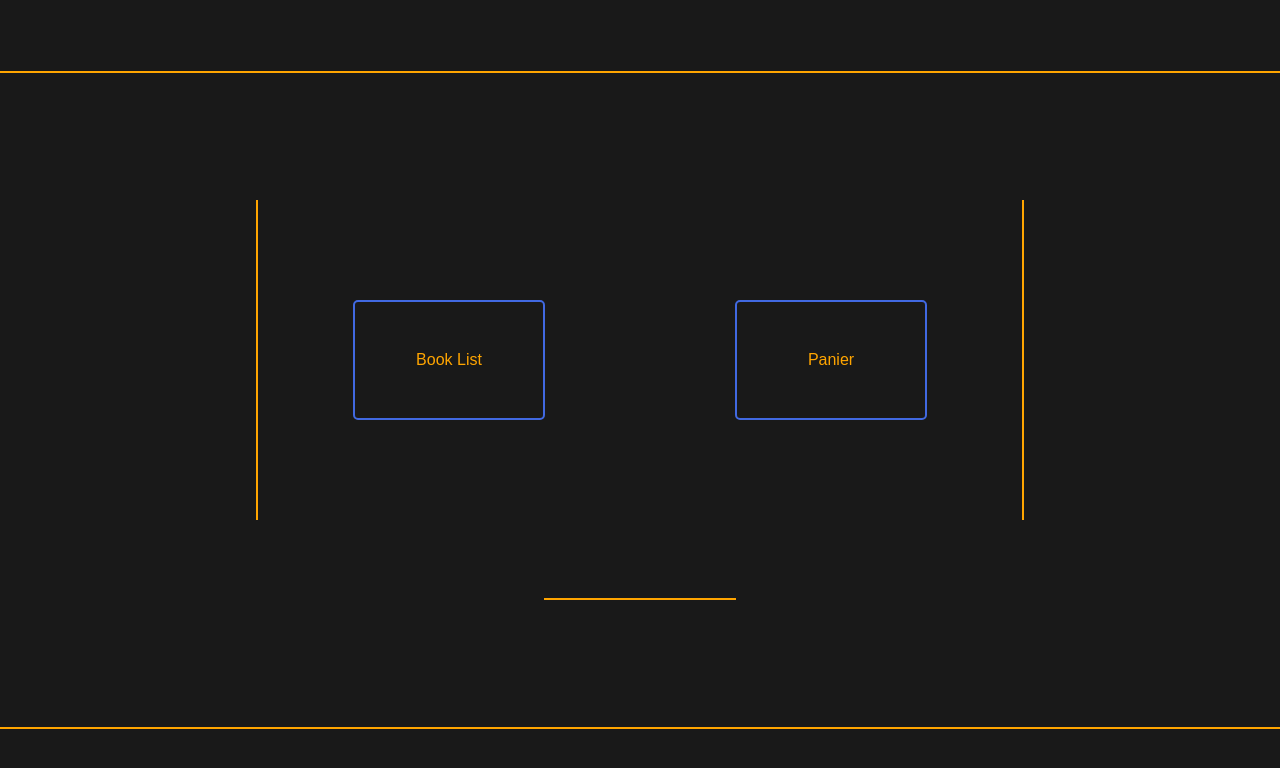
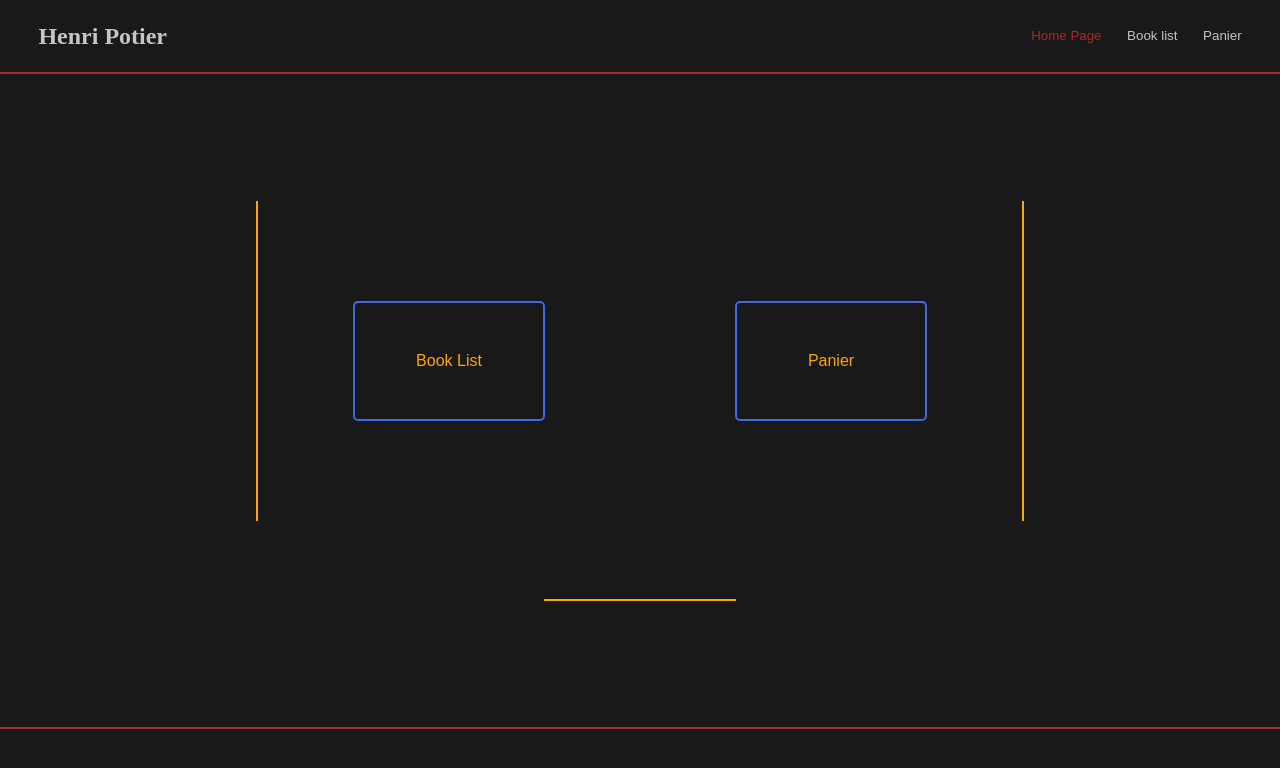
Before and after one commit to masoud-mdar/P-S-Project, a React (Create React App) app in the folder client/: page / in a window 1280 px wide. Shown: the top 768 px of the page. Built offline with nearby package versions, Linux system fonts and the light colour scheme.

Commit message:
navbar set

```diff
--- a/client/src/components/App.js
+++ b/client/src/components/App.js
@@ -1,10 +1,11 @@
 import React, {useState} from "react"
 
-import axios from "axios"
 import LoadPage from "./LoadPage"
 import MainPage from "./MainPage"
 import ListPage from "./ListPage"
 import MoreInfo from "./MoreInfo"
+import Panier from "./Panier"
+import Navbar from "./Navbar"
 
 const App = () => {
 
@@ -22,7 +23,10 @@ const App = () => {
         const {name, id} = Event.target
 
         switch (name) {
+
             case "book-list" :
+
+                if (!booksList.length) {
 
                     setIsLoading(true)
 
@@ -40,6 +44,14 @@ const App = () => {
 
                             setBooksList(data)
                         })
+
+                } else {
+
+                    setIsListPage(true)
+                    setIsMainPage(false)
+                    setIsPanier(false)
+                    setSelectedBook("")
+                }
 
                 break
 
@@ -63,6 +75,7 @@ const App = () => {
             case "show-less" :
                 setIsShowMore(false)
                 break
+
             case "synopsis-close" :
                 setIsMoreInfo(false)
                 setIsShowMore(false)
@@ -74,8 +87,17 @@ const App = () => {
                     prevPanier.push(id)
                     return prevPanier
                 })
-                console.log(panier)
                 break
+
+            case "nav-home-btn" :
+                setIsMainPage(true)
+                setIsMoreInfo(false)
+                setIsShowMore(false)
+                setIsPanier(false)
+                setIsListPage(false)
+                setSelectedBook("")
+                break
+
             default :
                 console.log(name)
         }
@@ -98,7 +120,15 @@ const App = () => {
 
                         <div className="container">
 
-                            <div className="nav-bar"></div>
+                            <Navbar
+                                data={{
+                                    handleClick: handleClick,
+                                    panier: panier,
+                                    isMainPage: isMainPage,
+                                    isListPage: isListPage,
+                                    isPanier: isPanier
+                                }}
+                            />
 
                             {
                                 isMainPage ? (
@@ -118,8 +148,16 @@ const App = () => {
                                         }}
                                     />
 
+                                ) : isPanier ? (
+
+                                    <Panier
+                                        data={{
+                                            panier: panier
+                                        }}
+                                    />
+
                                 ) : (
-                                    <div className="panier"></div>
+                                    <div></div>
                                 )
                             }
 
--- /dev/null
+++ b/client/src/components/Navbar.js
@@ -0,0 +1,27 @@
+import React from "react"
+
+const Navbar = (props) => {
+
+    const {isMainPage, isListPage, isPanier} = props.data
+
+    const selectedStyle = {"color": "brown"}
+
+    return (
+        <div className="nav-bar">
+            <div className="left-nav">
+                <h2 className="nav-title">
+                    Henri Potier
+                </h2>
+            </div>
+            <div className="right-nav">
+                <div className="nav-btn-wrapper">
+                    <button name="nav-home-btn" onClick={props.data.handleClick} style={isMainPage ? selectedStyle : {}} className="nav-btn">Home Page</button>
+                    <button name="book-list" onClick={props.data.handleClick} style={isListPage ? selectedStyle : {}} className="nav-btn">Book list</button>
+                    <button name="panier" onClick={props.data.handleClick} style={isPanier ? selectedStyle : {}} className="nav-btn">Panier</button>
+                </div>
+            </div>
+        </div>
+    )
+}
+
+export default Navbar
--- /dev/null
+++ b/client/src/components/Panier.js
@@ -0,0 +1,11 @@
+import React from "react"
+
+const Panier = (props) => {
+
+    return (
+        <div className="panier"></div>
+    )
+}
+
+
+export default Panier
--- a/client/src/styles/styles.css
+++ b/client/src/styles/styles.css
@@ -18,8 +18,31 @@
 .nav-bar {
     width: 100vw;
     height: 10vh;
+    padding: 1vh 3vw;
+    display: flex;
+    justify-content: space-between;
+    align-items: center;
     background-color: rgb(25,25,25);
-    border-bottom: 2px solid orange;
+    border-bottom: 2px solid brown;
+}
+
+.nav-title {
+    color: rgba(255,255,255,.75);
+}
+
+.nav-btn {
+    margin-left: 2vw;
+    padding-bottom: 3px;
+    background: none;
+    border: none;
+    border-bottom: 1px solid transparent;
+    color: rgba(255,255,255,.75);
+    cursor: pointer;
+    transition: 500ms;
+}
+
+.nav-btn:hover {
+    border-color: rgba(255,255,255,.75);
 }
 
 .main-page {
@@ -162,10 +185,20 @@
     overflow: auto;
 }
 
+.panier {
+    width: 100vw;
+    height: 90vh;
+    background-color: rgb(25,25,25);
+    display: flex;
+    flex-direction: column;
+    justify-content: center;
+    align-items: center;
+}
+
 
 .footer {
     width: 100vw;
     height: 10vh;
     background-color: rgb(25,25,25);
-    border-top: 2px solid orange;
+    border-top: 2px solid brown;
 }
```
Lines whose indentation alone changed are shown as unchanged.
